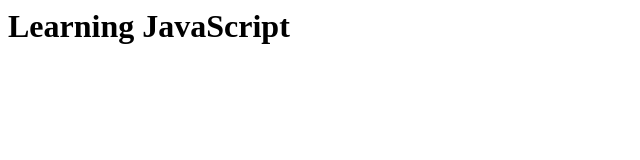
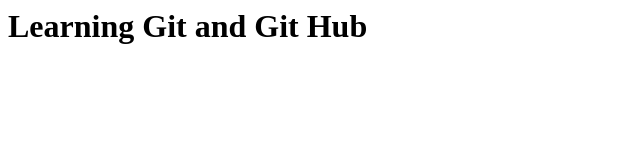
Before and after one commit to VarunK246/Learn, a plain HTML site: page app.html in a window 1280 px wide. Shown: the whole page, without its empty margins (0-640 px from the left). Drawn offline with Linux system fonts and the light colour scheme.

Commit message:
git commit tutorial

```diff
--- a/app.html
+++ b/app.html
@@ -6,7 +6,7 @@
     <title>JavaScript</title>
 </head>
 <body>
-    <h1>Learning JavaScript</h1>
+    <h1>Learning Git and Git Hub</h1>
 
     <script src="./app.js"></script>
 </body>
```
Also changed, not shown: 1 other file.
